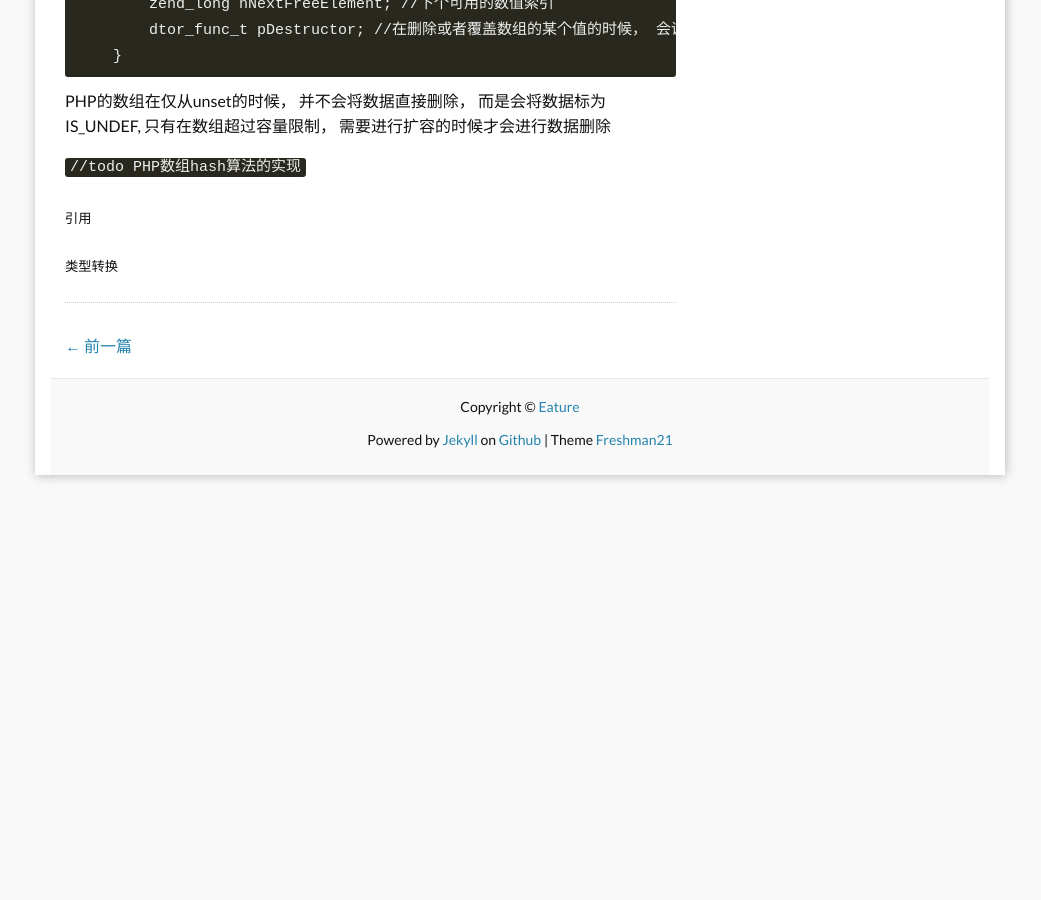
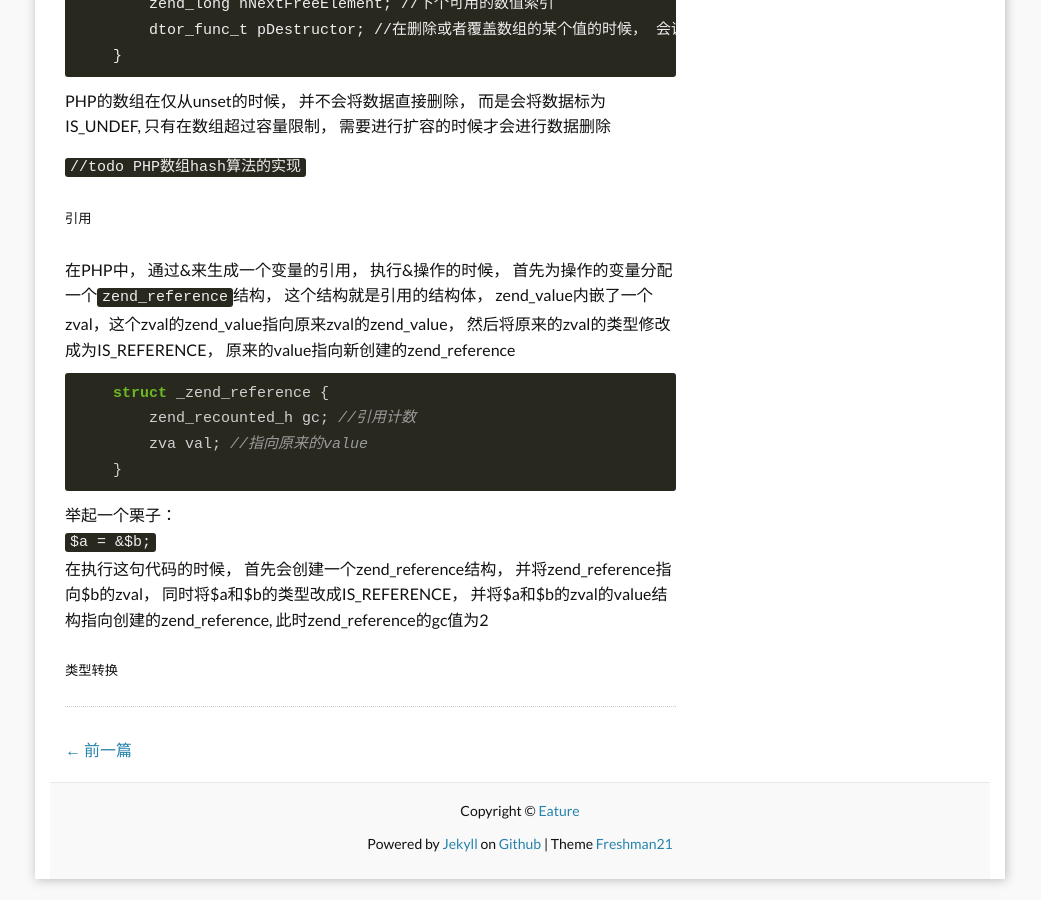
Before and after one commit to zoueature/zoueature.github.io, a Jekyll site: the page built from _posts/2019-07-31-PHP内核-变量.md, in a window 1280 px wide and 900 px high, scrolled down 1553 px. Shown: the whole window, without its empty margins (120-1161 px from the left). Built offline with Jekyll 4.4.1, drawn with Linux system fonts in a browser that asks for light colours; comment, search, counter and statistics services are not loaded; before the commit the page ends 2058 px from its top, so only the background shows below that.

Commit message:
PHP 引用的实现

````diff
--- a/_posts/2019-07-31-PHP内核-变量.md
+++ b/_posts/2019-07-31-PHP内核-变量.md
@@ -58,5 +58,16 @@ PHP的数组在仅从unset的时候， 并不会将数据直接删除， 而是
 `//todo PHP数组hash算法的实现`
 
 ##### 引用
+在PHP中， 通过&来生成一个变量的引用， 执行&操作的时候， 首先为操作的变量分配一个`zend_reference`结构， 这个结构就是引用的结构体， zend_value内嵌了一个zval，这个zval的zend_value指向原来zval的zend_value， 然后将原来的zval的类型修改成为IS_REFERENCE， 原来的value指向新创建的zend_reference
+```c
+    struct _zend_reference {
+        zend_recounted_h gc; //引用计数
+        zva val; //指向原来的value
+    }
+```
+
+举起一个栗子：
+`$a = &$b;`
+在执行这句代码的时候， 首先会创建一个zend_reference结构， 并将zend_reference指向$b的zval， 同时将$a和$b的类型改成IS_REFERENCE， 并将$a和$b的zval的value结构指向创建的zend_reference, 此时zend_reference的gc值为2
 
 ##### 类型转换
````
